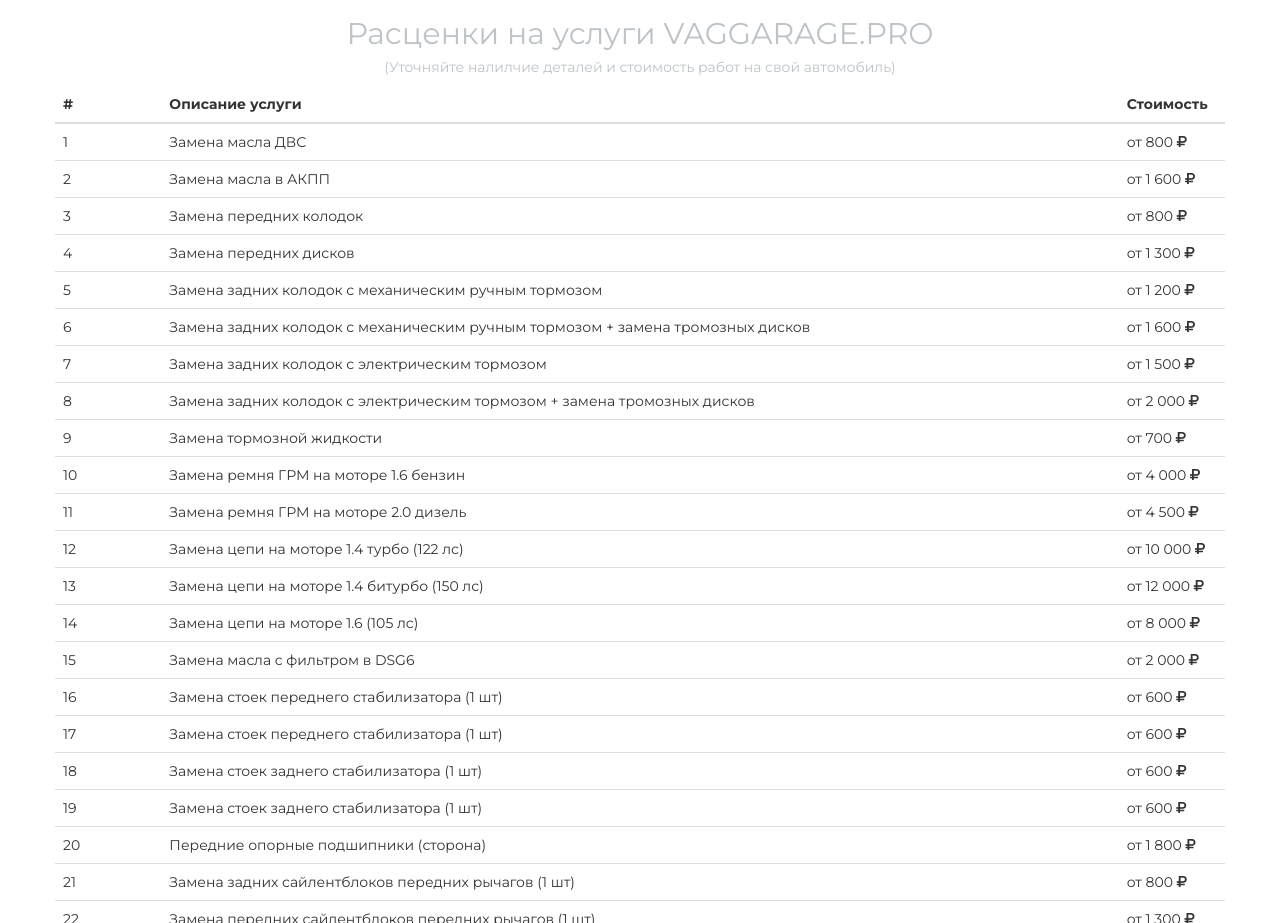
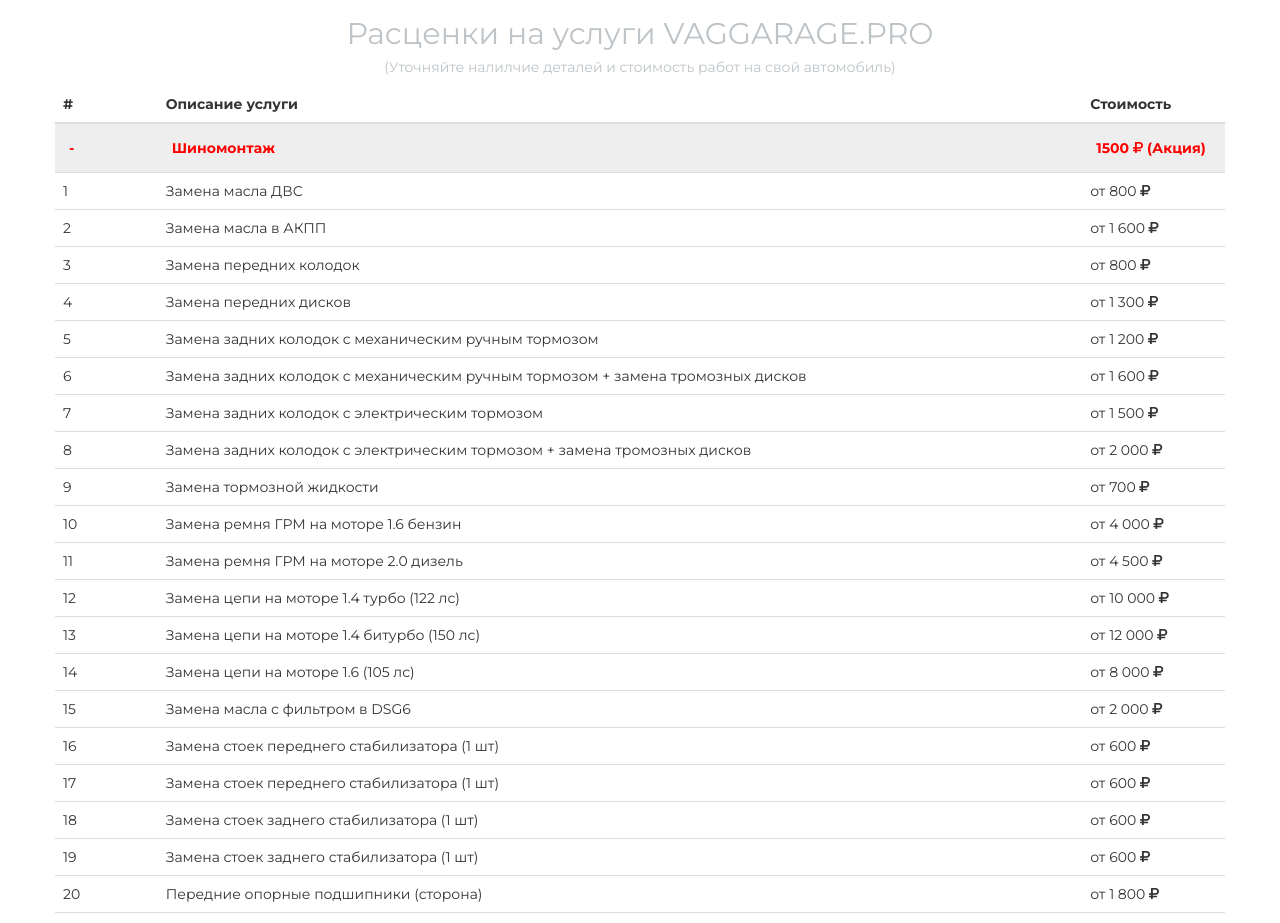
Before and after one commit to vaggarage/vaggarage.github.io, a website: page index.html in a window 1280 px wide. Shown: the part 2203-3126 px from the top of the page. Drawn offline with Linux system fonts and the light colour scheme; some packages are replaced by stand-ins of ours; a script that the page names is missing.

Commit message:
add stock to price list

```diff
--- a/assets/css/main.css
+++ b/assets/css/main.css
@@ -461,3 +461,13 @@
     display: inline-block;
     margin-top: 1em;
 }
+
+tr.stock {
+    background: #eee;
+    color: red;
+    font-weight: bold;
+}
+
+tr.stock td {
+    padding: 1em !important;
+}
--- a/index.html
+++ b/index.html
@@ -279,6 +279,11 @@
                     </tr>
                     </thead>
                     <tbody>
+                    <tr class="stock">
+                        <td class="text-left">-</td>
+                        <td class="text-left">Шиномонтаж</td>
+                        <td class="text-left">1500 <i class="fa fa-rub"></i> (Акция)</td>
+                    </tr>
                     <tr>
                         <td class="text-left">1</td>
                         <td class="text-left">Замена масла ДВС</td>
```
Also changed, not shown: dist/output.css, 1 other file.
